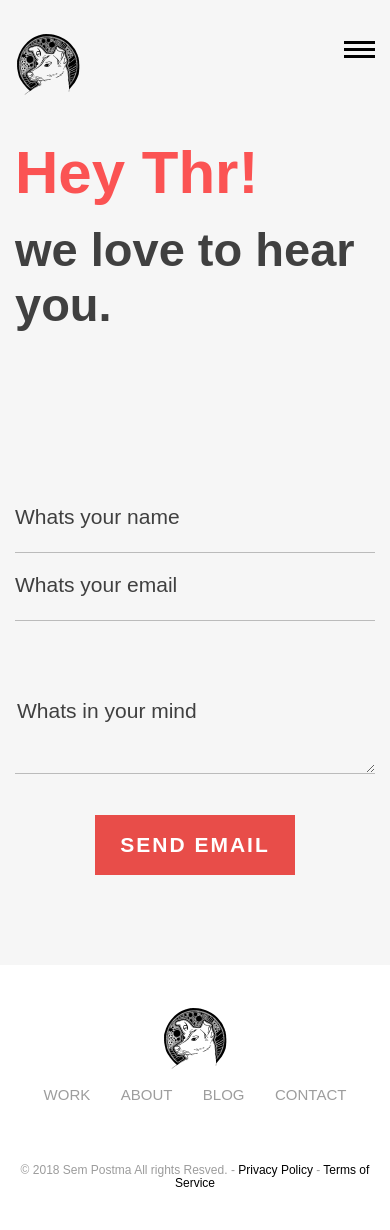
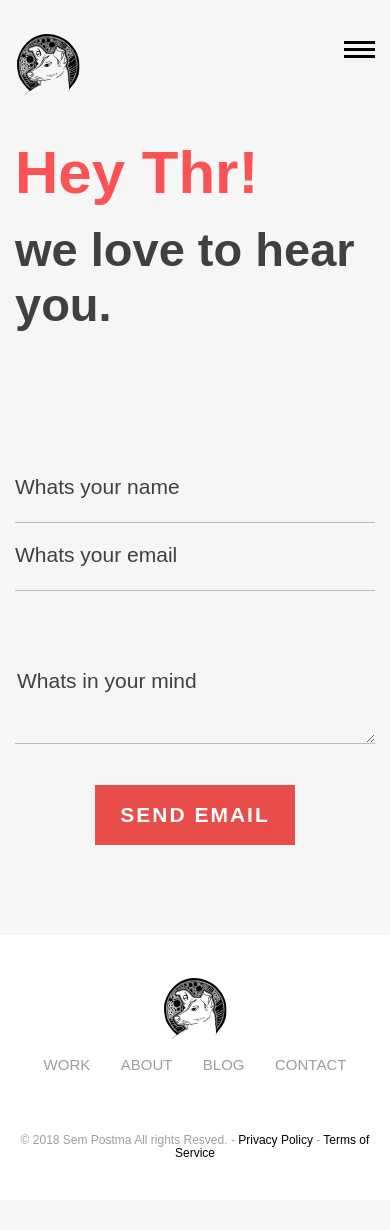
Before and after one commit to LesterGallagher/LesterGallagher.github.io, a Jekyll site: the page built from contact.html, in a window 390 px wide. Built offline with Jekyll 4.4.1, drawn with Linux system fonts in a browser that asks for light colours; after the commit the page ends 1200 px from its top, so only the background shows below that.

Commit message:
small fix

```diff
--- a/_includes/assets/css/responsive.css
+++ b/_includes/assets/css/responsive.css
@@ -106,8 +106,7 @@
 	main.main-inner-wrapper .about-content {
 		padding: 5%
 	}
-	article.blog-header,
-	article.contact-header {
+	article.blog-header {
 		padding-bottom: 30px
 	}
 	section.blog-content figure .post-date {
--- a/_includes/assets/css/style.css
+++ b/_includes/assets/css/style.css
@@ -636,6 +636,10 @@ section.blog-content figure img {
 	cursor: pointer;
 }
 
+.article.contact-header {
+	padding-bottom: 80px;
+}
+
 
 /*== Blog Details ==*/
 
```
